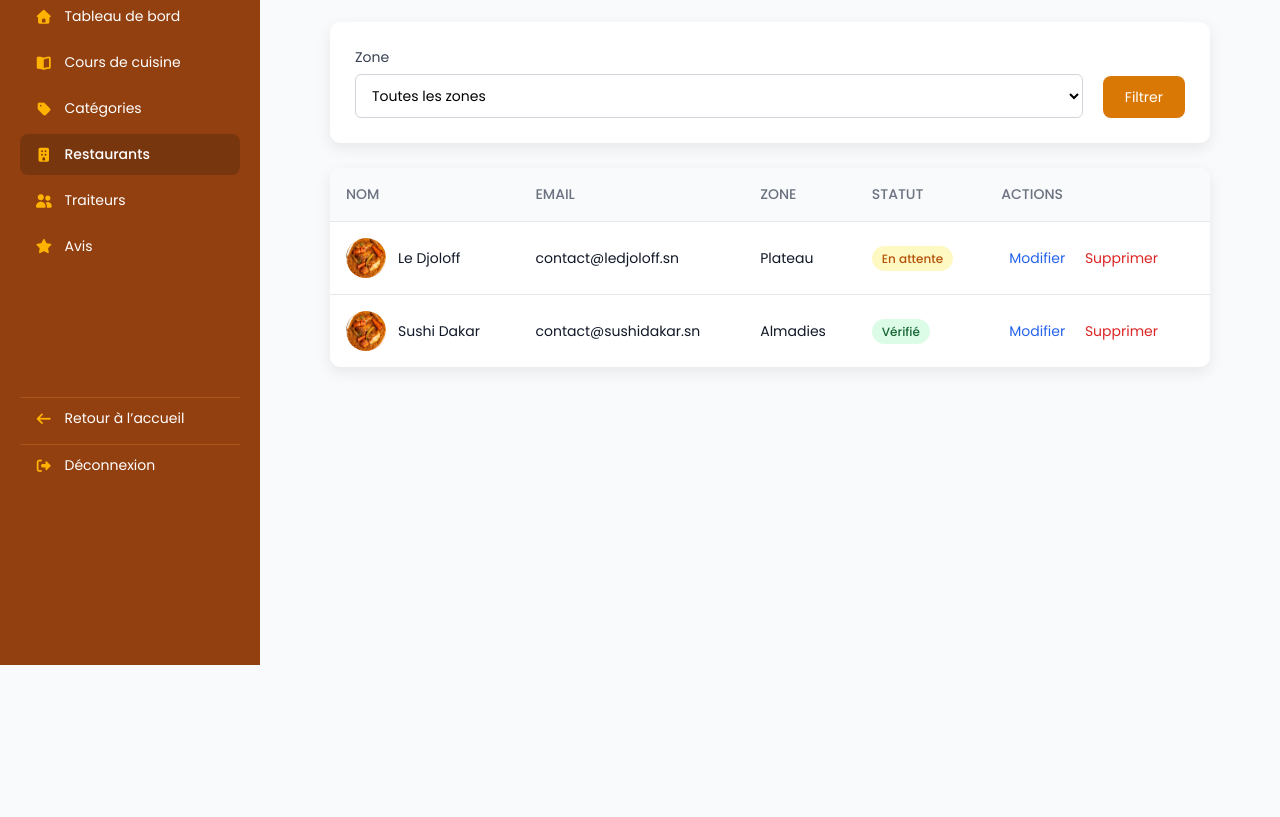
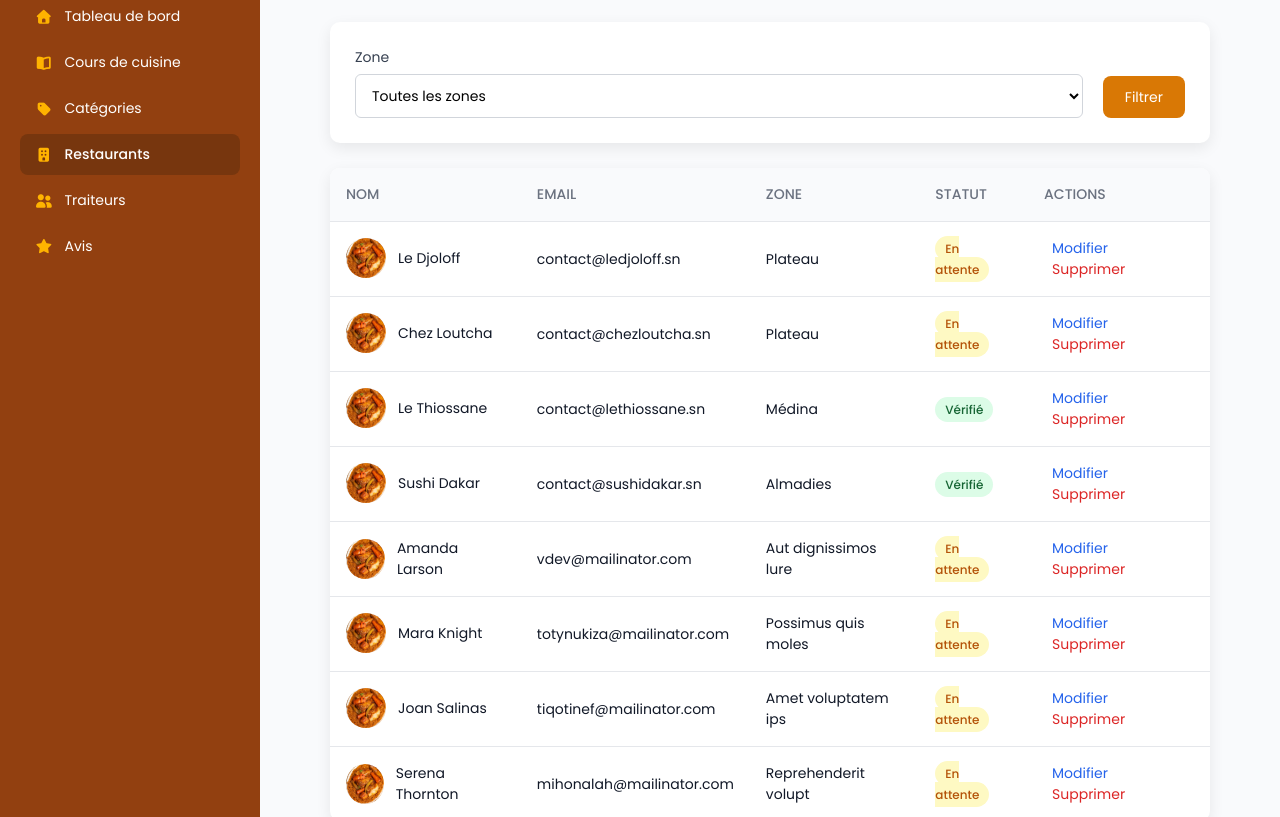
Before and after one commit to BigLineDev0/atelier6-html-css, a plain HTML site: page dashbord.html in a window 1280 px wide. Shown: the part 135-952 px from the top of the page. Before the commit the page ends 800 px from the top, so only its background shows below. Drawn offline with Linux system fonts and the light colour scheme.

Commit message:
Ajout d'autres lignes sur le tableau du dashboard

```diff
--- a/dashboard.css
+++ b/dashboard.css
@@ -74,7 +74,7 @@
 
 /* BOTTOM MENU */
 .menu.bottom {
-  margin-top: 130px;
+  margin-top: 100vh;
 }
 
 .menu.bottom li {
--- a/dashbord.html
+++ b/dashbord.html
@@ -143,11 +143,95 @@
                         <tr>
                             <td class="name-cell">
                                 <img src="images/thieboudieunerouge.JPG" alt="photo">
+                                <span>Chez Loutcha</span>
+                            </td>
+                            <td>contact@chezloutcha.sn</td>
+                            <td>Plateau</td>
+                            <td><span class="status pending">En attente</span></td>
+                            <td class="actions">
+                                <a href="#" class="edit">Modifier</a>
+                                <a href="#" class="delete">Supprimer</a>
+                            </td>
+                        </tr>
+
+                        <tr>
+                            <td class="name-cell">
+                                <img src="images/thieboudieunerouge.JPG" alt="photo">
+                                <span>Le Thiossane</span>
+                            </td>
+                            <td>contact@lethiossane.sn</td>
+                            <td>Médina</td>
+                            <td><span class="status verified">Vérifié</span></td>
+                            <td class="actions">
+                                <a href="#" class="edit">Modifier</a>
+                                <a href="#" class="delete">Supprimer</a>
+                            </td>
+                        </tr>
+
+                        <tr>
+                            <td class="name-cell">
+                                <img src="images/thieboudieunerouge.JPG" alt="photo">
                                 <span>Sushi Dakar</span>
                             </td>
                             <td>contact@sushidakar.sn</td>
                             <td>Almadies</td>
                             <td><span class="status verified">Vérifié</span></td>
+                            <td class="actions">
+                                <a href="#" class="edit">Modifier</a>
+                                <a href="#" class="delete">Supprimer</a>
+                            </td>
+                        </tr>
+
+                        <tr>
+                            <td class="name-cell">
+                                <img src="images/thieboudieunerouge.JPG" alt="photo">
+                                <span>Amanda Larson</span>
+                            </td>
+                            <td>vdev@mailinator.com</td>
+                            <td>Aut dignissimos lure</td>
+                            <td><span class="status pending">En attente</span></td>
+                            <td class="actions">
+                                <a href="#" class="edit">Modifier</a>
+                                <a href="#" class="delete">Supprimer</a>
+                            </td>
+                        </tr>
+
+                        <tr>
+                            <td class="name-cell">
+                                <img src="images/thieboudieunerouge.JPG" alt="photo">
+                                <span>Mara Knight</span>
+                            </td>
+                            <td>totynukiza@mailinator.com</td>
+                            <td>Possimus quis moles</td>
+                            <td><span class="status pending">En attente</span></td>
+                            <td class="actions">
+                                <a href="#" class="edit">Modifier</a>
+                                <a href="#" class="delete">Supprimer</a>
+                            </td>
+                        </tr>
+
+                        <tr>
+                            <td class="name-cell">
+                                <img src="images/thieboudieunerouge.JPG" alt="photo">
+                                <span>Joan Salinas</span>
+                            </td>
+                            <td>tiqotinef@mailinator.com</td>
+                            <td>Amet voluptatem ips</td>
+                            <td><span class="status pending">En attente</span></td>
+                            <td class="actions">
+                                <a href="#" class="edit">Modifier</a>
+                                <a href="#" class="delete">Supprimer</a>
+                            </td>
+                        </tr>
+
+                        <tr>
+                            <td class="name-cell">
+                                <img src="images/thieboudieunerouge.JPG" alt="photo">
+                                <span>Serena Thornton</span>
+                            </td>
+                            <td>mihonalah@mailinator.com</td>
+                            <td>Reprehenderit volupt</td>
+                            <td><span class="status pending">En attente</span></td>
                             <td class="actions">
                                 <a href="#" class="edit">Modifier</a>
                                 <a href="#" class="delete">Supprimer</a>
```
Also changed, not shown: styles.css (+43 -32 lines).
